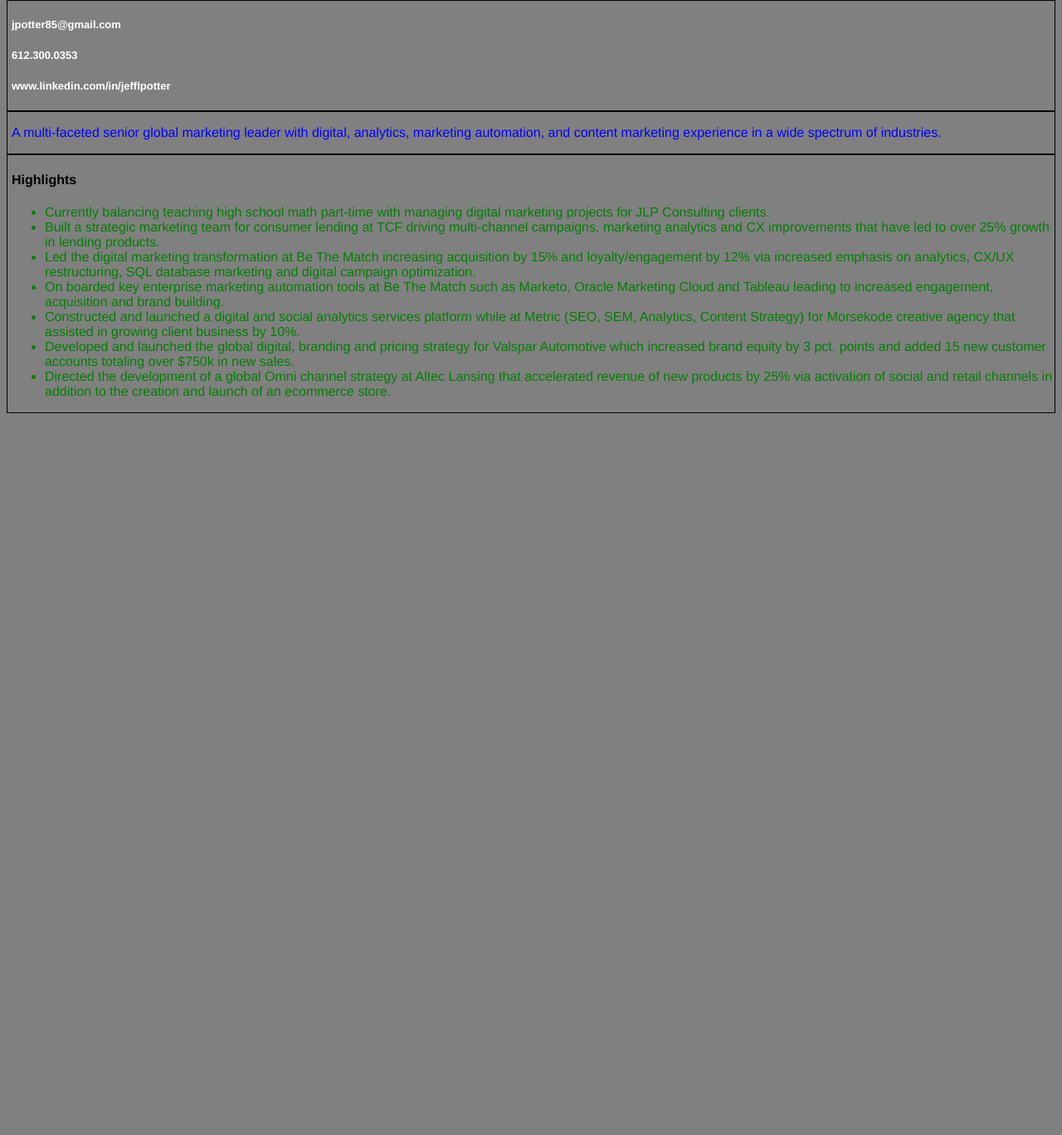
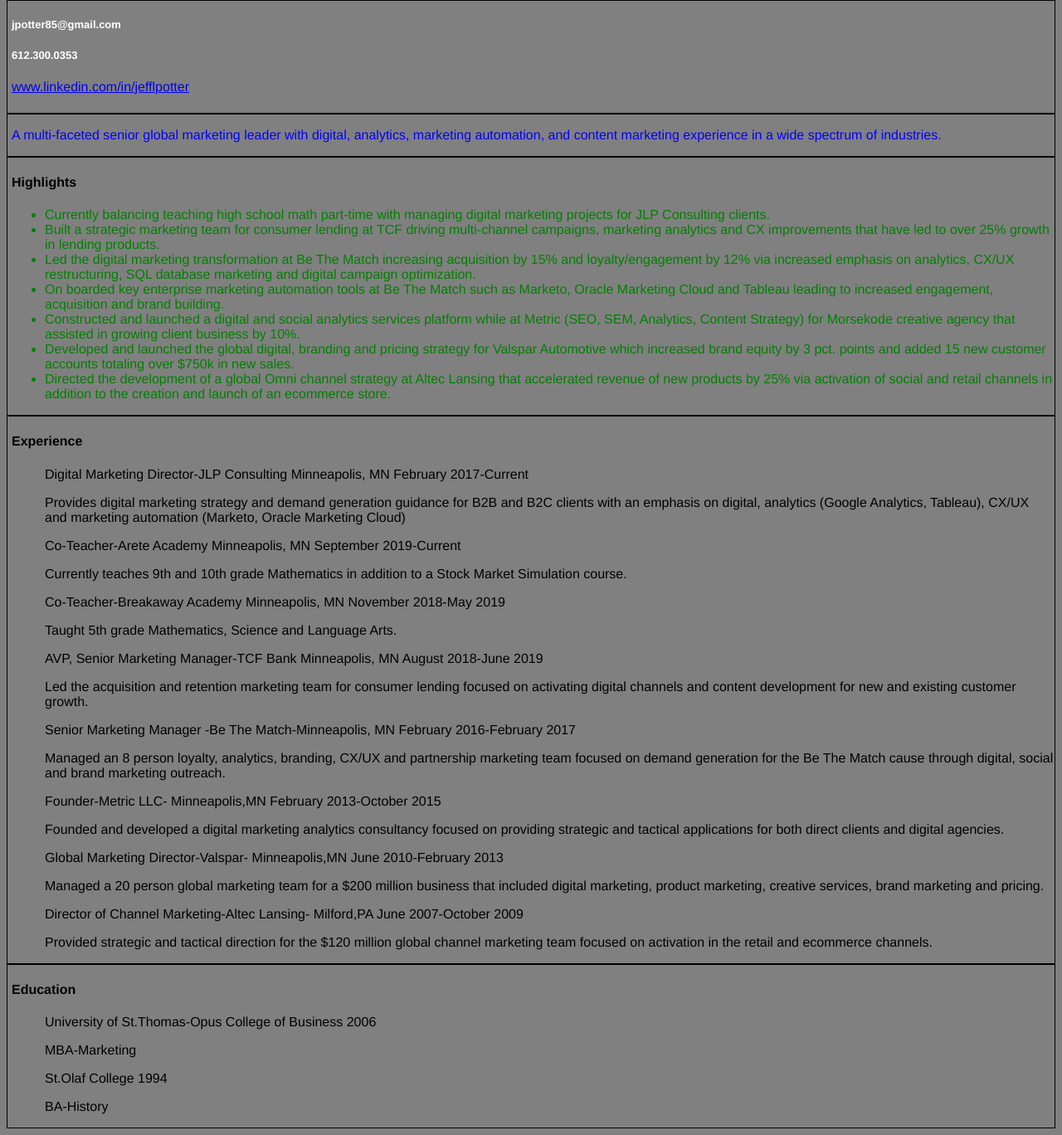
Before and after one commit to jpotter85/jpotter85.github.io, a plain HTML site: page index.html in a window 1280 px wide. Shown: the part 396-1764 px from the top of the page at 83% size. Before the commit the page ends 902 px from the top, so only its background shows below. Drawn offline with Linux system fonts and the light colour scheme.

Commit message:
Update index.html

```diff
--- a/index.html
+++ b/index.html
@@ -8,18 +8,21 @@
 
   <body>
     <div class="header">
+
       <h1>Jeff Potter</h1>
+
     </div>
 
     <div>
-      <img src="https://pbs.twimg.com/profile_images/1415061419792506880/eKg2UU0p_400x400.jpg"/>
+        <img src="https://pbs.twimg.com/profile_images/1415061419792506880/eKg2UU0p_400x400.jpg"/>
+
     </div>
 
-    <div>
+    <div class="contactinfo">
       <h5>jpotter85@gmail.com</h5>
       <h5>612.300.0353</h5>
-      <h5>www.linkedin.com/in/jefflpotter</h5>
-    </div>
+      <a href="https://www.linkedin.com/in/jefflpotter/">www.linkedin.com/in/jefflpotter</a>
+     <h5> </div>
 
     <div>
       <p>A multi-faceted senior global marketing leader with digital, analytics, marketing automation, and content marketing experience in a wide spectrum of industries.</p>
@@ -37,13 +40,31 @@
         <li>Directed the development of a global Omni channel strategy at Altec Lansing that accelerated revenue of new products by 25% via activation of social and retail channels in addition to the creation and launch of an ecommerce store.</li>
       </div>
 
-
-
-
-
-
-
-    </ul>
+      <div>
+          <h4>Experience</h4>
+        <ul class="title">Digital Marketing Director-JLP Consulting Minneapolis, MN February 2017-Current</ul>
+         <ul> Provides digital marketing strategy and demand generation guidance for B2B and B2C clients with an emphasis on digital, analytics (Google Analytics, Tableau), CX/UX and marketing automation (Marketo, Oracle Marketing Cloud)</ul>
+        <ul class="title">Co-Teacher-Arete Academy Minneapolis, MN September 2019-Current</ul>
+         <ul> Currently teaches 9th and 10th grade Mathematics in addition to a Stock Market Simulation course.</ul>
+        <ul class="title">Co-Teacher-Breakaway Academy Minneapolis, MN November 2018-May 2019</ul>
+        <ul>Taught 5th grade Mathematics, Science and Language Arts.</ul>
+        <ul class="title">AVP, Senior Marketing Manager-TCF Bank Minneapolis, MN August 2018-June 2019</ul>
+          <ul>Led the acquisition and retention marketing team for consumer lending focused on activating digital channels and content development for new and existing customer growth.</ul>
+        <ul class="title">Senior Marketing Manager -Be The Match-Minneapolis, MN February 2016-February 2017</ul>
+         <ul>Managed an 8 person loyalty, analytics, branding, CX/UX and partnership marketing team focused on demand generation for the Be The Match cause through digital, social and brand marketing outreach.</ul>
+        <ul class="title">Founder-Metric LLC- Minneapolis,MN February 2013-October 2015</ul>
+           <ul>Founded and developed a digital marketing analytics consultancy focused on providing strategic and tactical applications for both direct clients and digital agencies.</ul>
+        <ul class="title">Global Marketing Director-Valspar- Minneapolis,MN June 2010-February 2013</ul>
+         <ul>Managed a 20 person global marketing team for a $200 million business that included digital marketing, product marketing, creative services, brand marketing and pricing.</ul>
+        <ul class="title">Director of Channel Marketing-Altec Lansing- Milford,PA June 2007-October 2009 </ul>
+           <ul>Provided strategic and tactical direction for the $120 million global channel marketing team focused on activation in the retail and ecommerce channels.</ul>
+      </div>
+       <div>
+           <h4>Education</h4>
+           <ul class="college">University of St.Thomas-Opus College of Business 2006</ul>
+         <ul>MBA-Marketing</ul>
+           <ul class="college">St.Olaf College 1994</ul>
+         <ul>BA-History</ul>
 
   </body>
 
```
